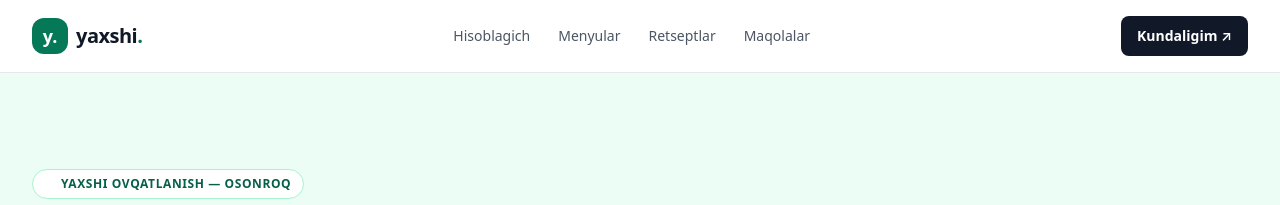
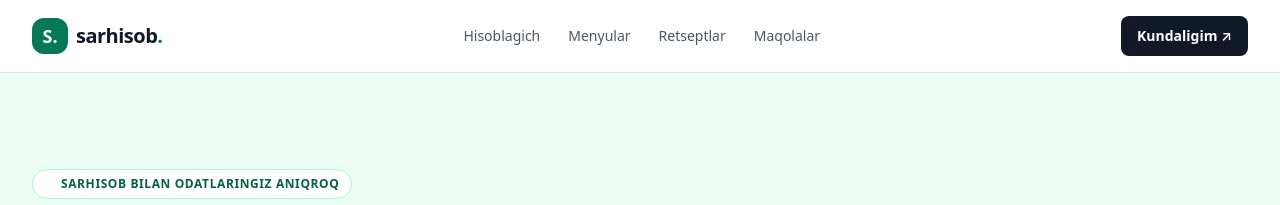
Before and after one commit to iqbolgulomov989-glitch/demo-day, a plain HTML site: page index.html in a window 1280 px wide. Shown: the top 205 px of the page. Drawn offline with nearby package versions, Linux system fonts and the light colour scheme.

Commit message:
demo day new

```diff
--- a/index.html
+++ b/index.html
@@ -4,16 +4,16 @@
 	<meta charset="UTF-8">
 	<meta name="viewport" content="width=device-width, initial-scale=1.0">
 	<meta name="theme-color" content="#f6f8f2">
-	<meta name="description" content="Har kuni o'zingizga mos, mazali va muvozanatli ovqatlaning. Retseptlar, menyular va sog'lom odatlar bir joyda.">
-	<title>Yaxshi — O'zingizga mos ovqatlanish</title>
+	<meta name="description" content="Sarhisob — ovqatlanish odatlari, retseptlar va kunlik kaloriya mo'ljalini bir joyda kuzating.">
+	<title>Sarhisob — ovqatlanish odatlaringiz bir joyda</title>
 	<link href="https://cdn.jsdelivr.net/npm/tailwindcss@2.2.19/dist/tailwind.min.css" rel="stylesheet">
 </head>
 <body class="bg-gray-50 font-sans text-gray-900 antialiased">
 	<header class="border-b border-gray-200 bg-white">
 		<div class="mx-auto flex max-w-7xl items-center justify-between px-5 py-4 lg:px-8">
-			<a href="#bosh" class="flex items-center space-x-2" aria-label="Yaxshi bosh sahifa">
-				<span class="flex h-9 w-9 items-center justify-center rounded-xl bg-green-700 text-lg font-bold text-white">y.</span>
-				<span class="text-xl font-bold tracking-tight">yaxshi<span class="text-green-700">.</span></span>
+			<a href="#bosh" class="flex items-center space-x-2" aria-label="Sarhisob bosh sahifa">
+				<span class="flex h-9 w-9 items-center justify-center rounded-xl bg-green-700 text-lg font-bold text-white">S.</span>
+				<span class="text-xl font-bold tracking-tight">sarhisob<span class="text-green-700">.</span></span>
 			</a>
 			<nav class="hidden items-center space-x-7 text-sm font-medium text-gray-600 md:flex" aria-label="Asosiy navigatsiya">
 				<a class="transition hover:text-green-700" href="#hisoblagich">Hisoblagich</a>
@@ -29,7 +29,7 @@
 		<section id="bosh" class="overflow-hidden bg-green-50">
 			<div class="mx-auto grid max-w-7xl items-center gap-10 px-5 py-14 md:py-20 lg:grid-cols-2 lg:px-8 lg:py-24">
 				<div class="max-w-xl">
-					<p class="mb-5 inline-flex items-center rounded-full border border-green-200 bg-white px-3 py-1.5 text-xs font-semibold uppercase tracking-wider text-green-800"><span class="mr-2 h-2 w-2 rounded-full bg-lime-500"></span>Yaxshi ovqatlanish — osonroq</p>
+					<p class="mb-5 inline-flex items-center rounded-full border border-green-200 bg-white px-3 py-1.5 text-xs font-semibold uppercase tracking-wider text-green-800"><span class="mr-2 h-2 w-2 rounded-full bg-lime-500"></span>Sarhisob bilan odatlaringiz aniqroq</p>
 					<h1 class="font-serif text-5xl font-semibold leading-tight tracking-tight text-gray-900 sm:text-6xl">Yaxshi his qilish <span class="text-green-700">likopchangizdan</span> boshlanadi.</h1>
 					<p class="mt-6 max-w-lg text-lg leading-8 text-gray-600">Maqsadingizga mos taomlar, oson retseptlar va kichik odatlar. Sog'lom turmush tarzi sizga moslashsin.</p>
 					<div class="mt-8 flex flex-wrap items-center gap-3">
@@ -189,10 +189,10 @@
 	<footer class="bg-gray-900 text-gray-300">
 		<div class="mx-auto max-w-7xl px-5 py-10 lg:px-8">
 			<div class="flex flex-col justify-between gap-8 border-b border-gray-700 pb-8 sm:flex-row">
-				<div><a href="#bosh" class="text-xl font-bold text-white">yaxshi<span class="text-lime-400">.</span></a><p class="mt-2 max-w-sm text-sm leading-6 text-gray-400">Har kuni o'zingizga mos, mazali va muvozanatli ovqatlanish uchun.</p></div>
+				<div><a href="#bosh" class="text-xl font-bold text-white">sarhisob<span class="text-lime-400">.</span></a><p class="mt-2 max-w-sm text-sm leading-6 text-gray-400">Har kuni o'zingizga mos, mazali va muvozanatli ovqatlanish uchun.</p></div>
 				<nav class="flex flex-wrap gap-x-6 gap-y-3 text-sm" aria-label="Pastki navigatsiya"><a class="hover:text-white" href="#hisoblagich">Hisoblagich</a><a class="hover:text-white" href="#reja">Menyular</a><a class="hover:text-white" href="#retseptlar">Retseptlar</a><a class="hover:text-white" href="#maqolalar">Maqolalar</a></nav>
 			</div>
-			<div class="flex flex-col justify-between gap-3 pt-5 text-xs text-gray-500 sm:flex-row"><p>© 2026 Yaxshi. Barcha huquqlar himoyalangan.</p><p>Demo sahifa: ma'lumotlar hisoblanmaydi va saqlanmaydi.</p></div>
+			<div class="flex flex-col justify-between gap-3 pt-5 text-xs text-gray-500 sm:flex-row"><p>© 2026 Sarhisob. Barcha huquqlar himoyalangan.</p><p>Demo sahifa: ma'lumotlar hisoblanmaydi va saqlanmaydi.</p></div>
 		</div>
 	</footer>
 	<script>
```
